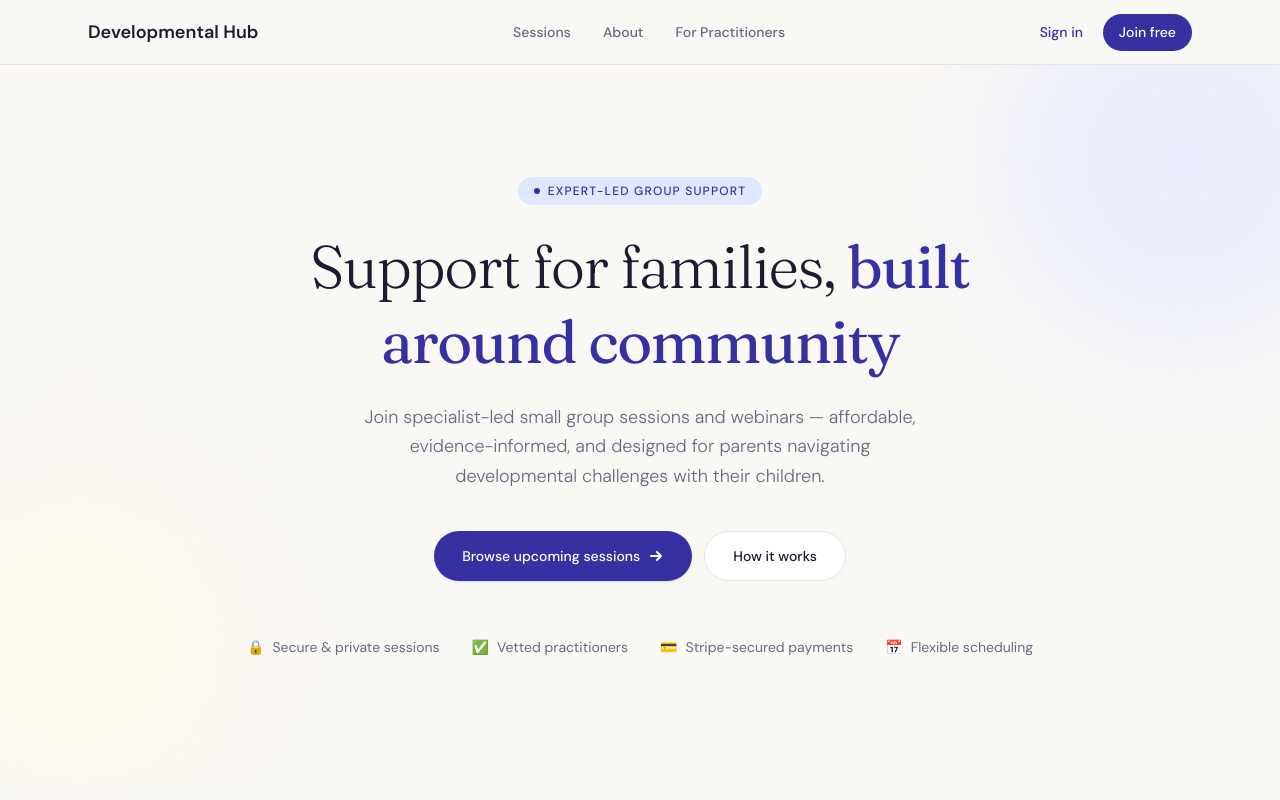
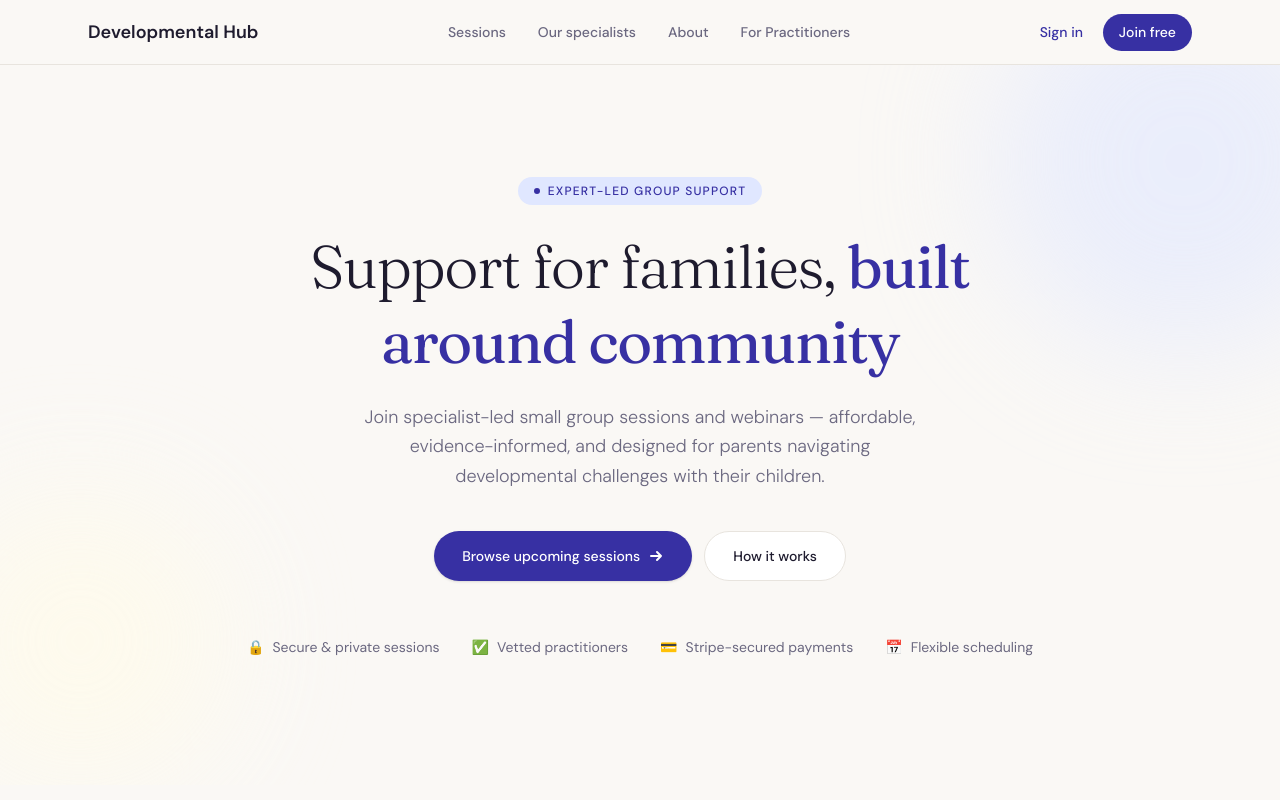
Before and after one commit to developmentalhub/allied-health-assistant-course, a Next.js app: page / in a window 1280 px wide. Shown: the top 800 px of the page. Built offline with nearby package versions, Linux system fonts and the light colour scheme; no server answers.

Commit message:
feat: add Our specialists link to navbar

```diff
--- a/components/Navbar.tsx
+++ b/components/Navbar.tsx
@@ -26,6 +26,7 @@ export default function Navbar() {
         <div style={{ display: "flex", alignItems: "center", gap: "32px" }}>
           {[
             { label: "Sessions", href: "/sessions" },
+            { label: "Our specialists", href: "/practitioners/directory" },
             { label: "About", href: "/about" },
             { label: "For Practitioners", href: "/practitioners" },
           ].map((link) => (
```
